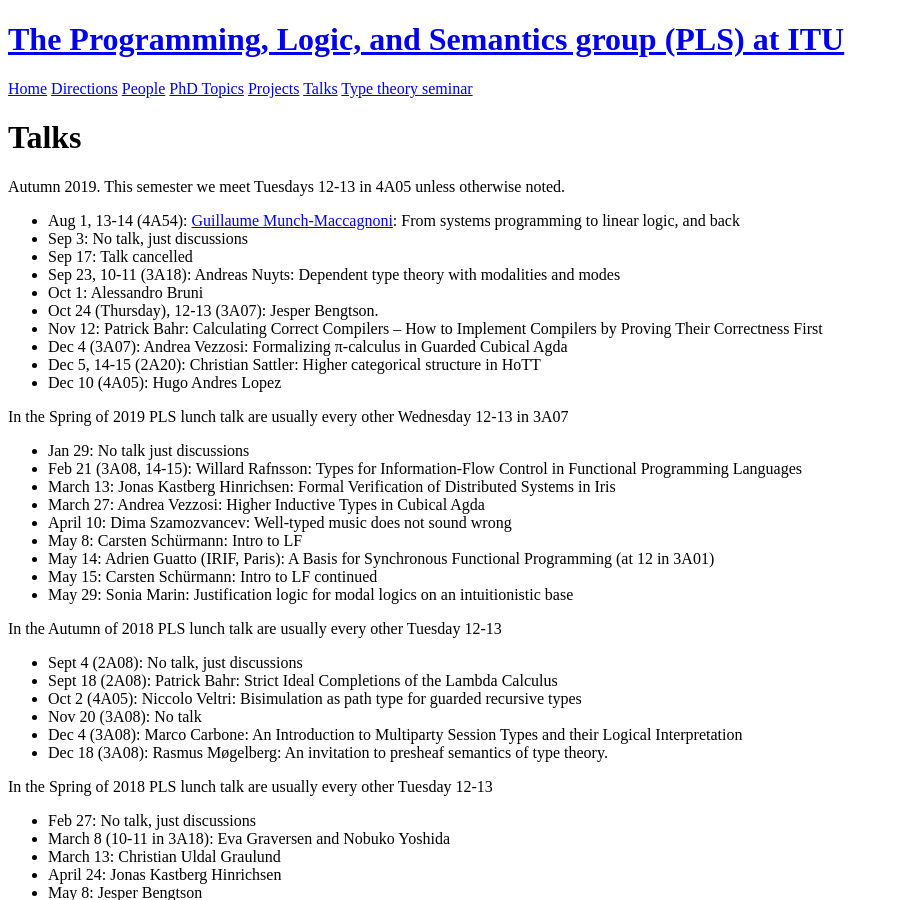
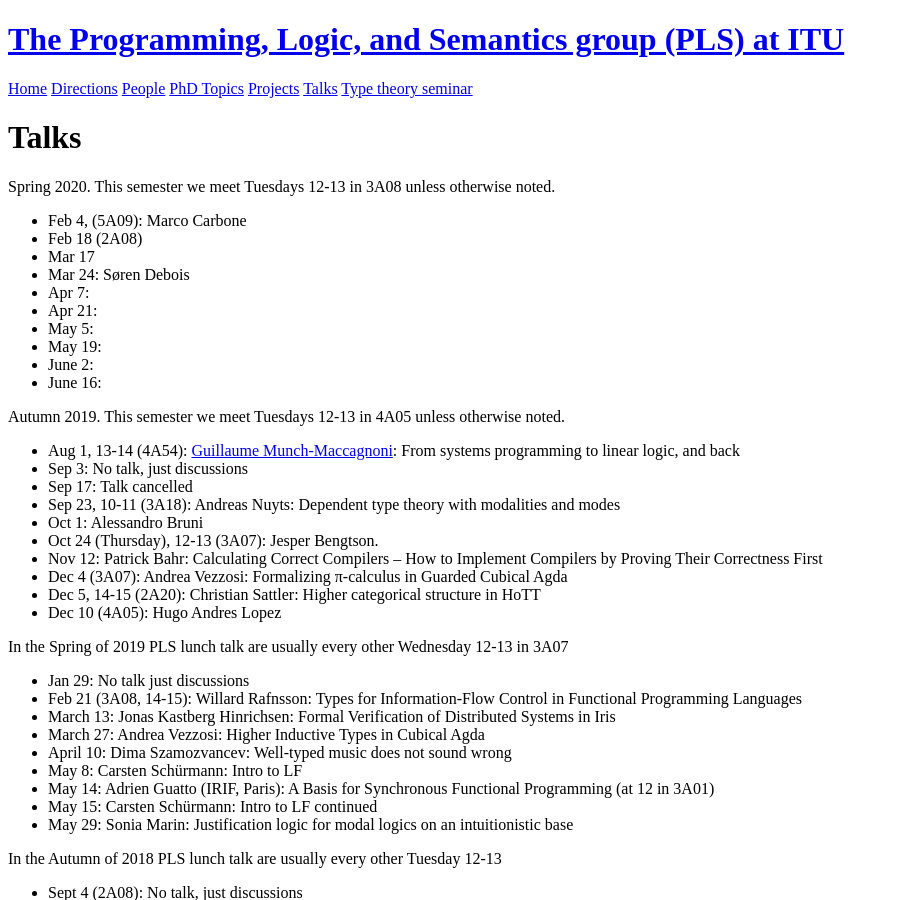
Before and after one commit to rmogelberg/pls.itu.dk, a Jekyll site: the page built from Talks.md, in a window 1280 px wide and 900 px high. Shown: the whole window, without its empty margins (0-900 px from the left). Built offline with Jekyll 4.4.1, drawn with Linux system fonts in a browser that asks for light colours.

Commit message:
Added talks Spring 2020

```diff
--- a/Talks.md
+++ b/Talks.md
@@ -2,6 +2,20 @@
 layout: page
 title: Talks
 ---
+
+
+Spring 2020. This semester we meet Tuesdays 12-13 in 3A08 unless otherwise noted.
+
+- Feb 4, (5A09): Marco Carbone
+- Feb 18 (2A08)
+- Mar 17
+- Mar 24: Søren Debois
+- Apr 7:
+- Apr 21:
+- May 5:
+- May 19:
+- June 2:
+- June 16:
 
 Autumn 2019. This semester we meet Tuesdays 12-13 in 4A05 unless otherwise noted.
 
```
